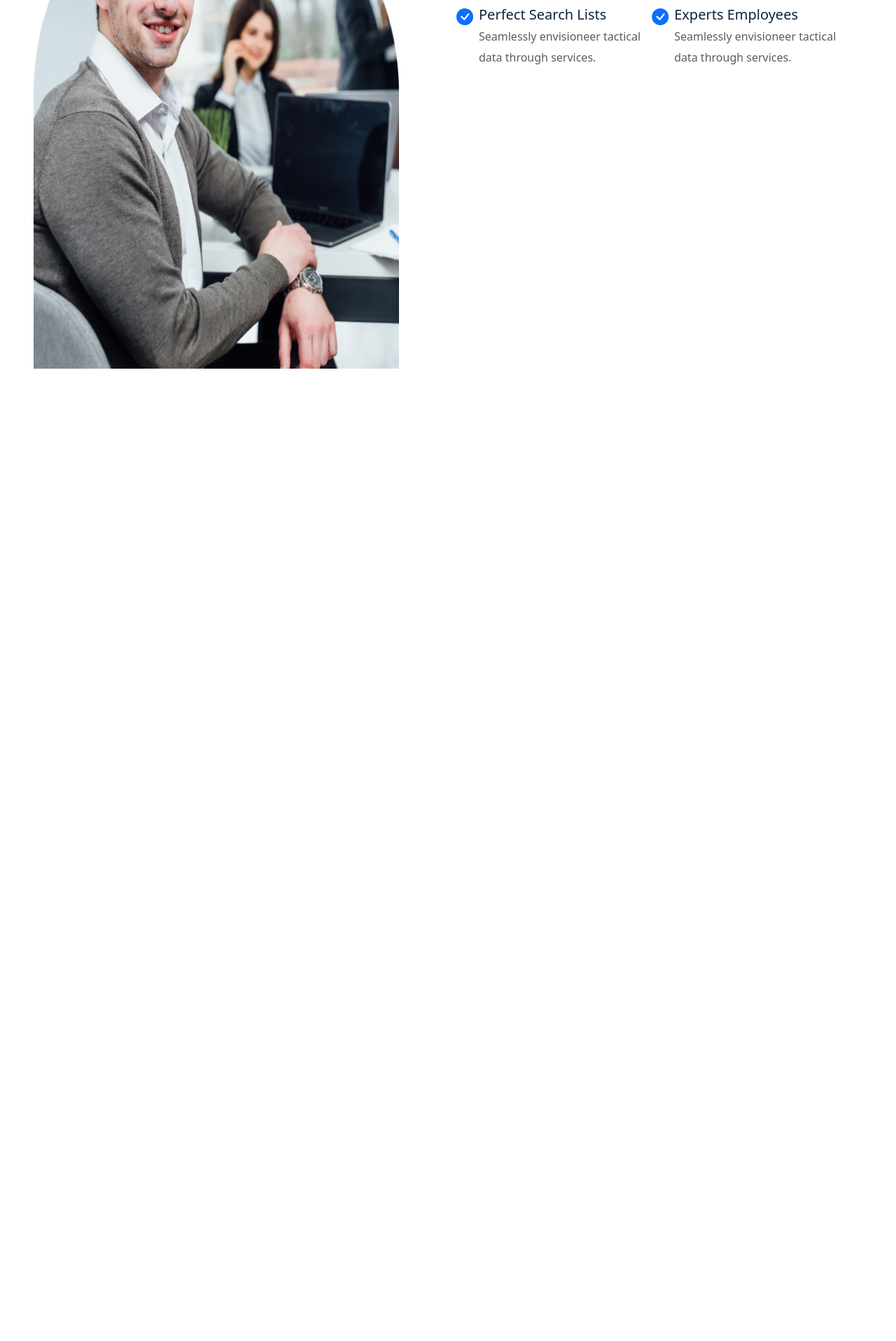
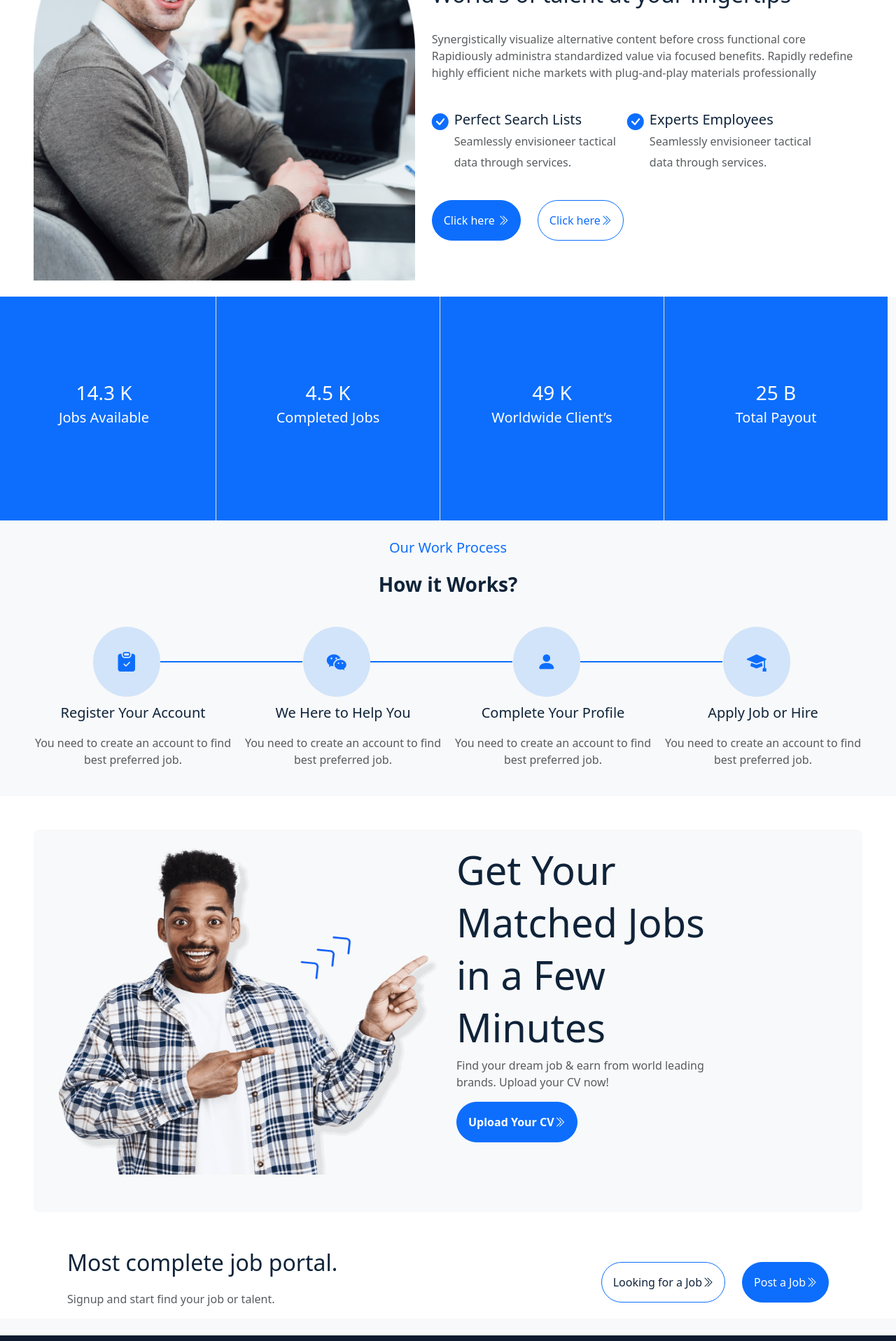
Before and after one commit to rebeccawaweru/JobNest, a React (Vite) app in the folder client/: page / in a window 1280 px wide. Shown: the part 1540-3457 px from the top of the page at 70% size. Before the commit the page ends 2075 px from the top, so only its background shows below. Built offline with nearby package versions, Linux system fonts and the light colour scheme.

Commit message:
landing page main features

```diff
--- a/client/src/App.tsx
+++ b/client/src/App.tsx
@@ -1,15 +1,16 @@
-import { NavBar,Filter,JobCard} from './components'
+import { NavBar,Filter,JobCard,Stats,Step, Footer} from './components'
 import { Row,Container,Col ,Image, Button, Stack} from 'react-bootstrap'
 import banner from './assets/images/banner1.png'
 import banner2 from './assets/images/banner2.jpg'
+import banner3 from './assets/images/banner3.png'
 import avatar from './assets/images/avatar.png'
 import './saas/main.scss'
 function App() {
   return (
-    <Container className='bg-light p-0 w-100' fluid >
+    <Container className='bg-light p-0 w-100 ' fluid >
       <NavBar/>
 
-        <Stack gap={4}>
+        <div className='d-grid gap-4 overflow-hidden '>
   <Row className="px-5 pt-5 justify-content-center">
     <Col  className="text-left  content ">
       <p className="text-muted">We deliver blazing fast work Solution</p>
@@ -42,7 +43,7 @@ function App() {
   <div className='d-flex justify-content-between px-5'>
     <p className='fs-3 topic'>Most demanding category</p>
     <p className='text-decoration-underline text-primary mt-2 fw-bold'>Explore All Fields
-    <i className="bi bi-chevron-double-right text-bold "></i>
+    <i className="bi bi-chevron-double-right"></i>
     </p>
   </div>
 
@@ -53,9 +54,10 @@ function App() {
   <JobCard icon='bi bi bi-headphones' title='Support Service' jobs={4}/>
   </div>
 
- <Row className='bg-white d-flex justify-content-center px-5 pt-5 pb-2 '>
-  <Col><Image src={banner2} alt="banner2" className="banner2 " /></Col>
-  <Col>
+ <Stack direction="horizontal" gap={4} className='bg-white px-5 pt-5'>
+ <Image src={banner2} alt="banner2" className="h-100 w-100 mb-5" />
+
+  <div className="d-grid gap-4">
   <p className='text-primary'>MORE ABOUT OUR COMPANY</p>
   <h2 className='topic'>World's of talent at your fingertips</h2>
   <p className='text-muted'>Synergistically visualize alternative content before cross functional core Rapidiously administra standardized value via focused benefits. Rapidly redefine highly efficient niche markets with plug-and-play materials professionally</p>
@@ -76,17 +78,69 @@ function App() {
     <span className='text-muted fs-6'>Seamlessly envisioneer tactical <br/>data through services.</span></p>
     </div>
     </div>
+
+
   </Stack>
-
-  </Col>
- </Row>
+  <div className='d-flex justify-content-start w-50 gap-4'>
+  <Button variant="primary" className="rounded-pill button p-3">Click here <i className="bi bi-chevron-double-right text-bold "></i></Button>
+  <Button variant="outline-primary" className="rounded-pill button p-3">Click here<i className="bi bi-chevron-double-right text-bold "></i></Button>
+  </div>
+  </div>
  </Stack>
 
+  <Row className='bg-primary text-white d-flex justify-content-start align-items-center  stats'>
+  <Stats num="14.3 K" title="Jobs Available"/>
+  <Stats num="4.5 K"  title="Completed Jobs"/>
+  <Stats num="49 K" title="Worldwide Client’s"/>
+  <Stats num="25 B" title="Total Payout"/>
+  </Row>
 
 
+    <div className='text-center'>
+    <p className='text-primary fs-5'>Our Work Process</p>
+    <p className="fw-bold fs-3 topic">How it Works?</p>
+    </div>
+
+   <div className='d-flex gap-3 px-5 justify-content-center align-items-center'>
+    <Step icon="bi bi-clipboard-check-fill" display="border-bottom" title="Register Your Account" caption="You need to create an account to find best preferred job."/>
+    <Step icon="bi bi-wechat" display="border-bottom" title="We Here to Help You" caption="You need to create an account to find best preferred job."/>
+    <Step icon="bi bi-person-fill" display="border-bottom" title="Complete Your Profile" caption="You need to create an account to find best preferred job."/>
+    <Step icon="bi bi-mortarboard-fill" display="border-none" title="Apply Job or Hire" caption="You need to create an account to find best preferred job."/>
+   </div>
 
 
+    <div className='bg-white '>
+   <Row className="m-5 bg-light  p-4 rounded-3">
+    <Col> <Image src={banner3} alt="banner2" className="image w-100" /></Col>
+    <Col>
+    <div className='topic'>
+    <h1>Get Your</h1>
+    <h1>Matched Jobs</h1>
+    <h1>in a Few</h1>
+    <h1>Minutes</h1>
+    </div>
+    <p className='text-muted'>Find your dream job & earn from world leading <br/> brands. Upload your CV now!</p>
+    <Button variant="primary" className='rounded-pill button fw-bold p-3'>Upload Your CV<i className="bi bi-chevron-double-right"></i></Button>
+    </Col>
+   </Row>
 
+   <div className='d-flex justify-content-between px-5 align-items-center'>
+    <div className='px-5'>
+    <p className='topic fs-2'>Most complete job portal.</p>
+    <p className='text-muted'>Signup and start find your job or talent.</p>
+    </div>
+
+    <div className='d-flex gap-4 px-5'>
+    <Button className='rounded-pill button p-3 topic ' variant='outline-primary'>Looking for a Job<i className="bi bi-chevron-double-right"></i></Button>
+    <Button className='rounded-pill button p-3 ' variant='primary'>Post a Job<i className="bi bi-chevron-double-right"></i></Button>
+    </div>
+
+   </div>
+
+  </div>
+
+    <Footer/>
+  </div>
     </Container>
   )
 }
--- a/client/src/components/card.tsx
+++ b/client/src/components/card.tsx
@@ -10,8 +10,8 @@ function JobCard(props:propObject) {
   const {icon,title,jobs} = props
   return (
     <Card className='d-block text-left align-items-center justify-content-center p-4 mx-1' style={{ width: '18rem' }}>
-     <Card.Text  className='rounded-circle text-primary mx-2 mt-4 mb-4 fs-2'>
-     <i className={`${icon} border rounded-circle p-4`}></i>
+     <Card.Text  className='rounded-circle text-primary fs-4 icon-bg d-flex align-items-center justify-content-center text-center border '>
+     <i className={`${icon}`}></i>
      </Card.Text>
       <Card.Body >
         <Card.Title className='fs-4 mt-4'>{title}</Card.Title>
--- /dev/null
+++ b/client/src/components/footer/footer.tsx
@@ -0,0 +1,58 @@
+import { Stack, Form, Button,InputGroup } from "react-bootstrap";
+
+export default function Footer(){
+    return (
+    <footer>
+    <div className="d-flex justify-content-center px-5 pt-2 align-items-center text-left  text-white">
+      <div className="w-50 group">
+         <p className="fs-2">JOBNEST</p>
+         <p className="text-secondary">It is a long established fact that is  the read will been distractend there and readable an important content.</p>
+         <p>Find Us On:</p>
+         <Stack direction="horizontal" gap={2}>
+         <i className="bi bi-twitter icn d-flex  rounded-circle p-2"></i>
+         <i className="bi bi-facebook d-flex icn rounded-circle p-2"></i>
+         <i className="bi bi-linkedin d-flex icn rounded-circle p-2"></i>
+         <i className="bi bi-instagram d-flex icn rounded-circle p-2"></i>
+         </Stack>
+      </div>
+
+      <div className="group w-25 ">
+      <p className="fs-5">Quick Links</p>
+      <div className="d-grid gap-2">
+        <li><i className="bi bi-chevron-double-right"></i> Job Packages</li>
+        <li><i className="bi bi-chevron-double-right"></i> Job Listing</li>
+        <li><i className="bi bi-chevron-double-right"></i> Job Packages</li>
+        <li><i className="bi bi-chevron-double-right"></i> Job Packages</li>
+        <li><i className="bi bi-chevron-double-right"></i> Job Packages</li>
+      </div>
+      </div>
+
+      <div className="group w-25">
+      <p className="fs-5">For Candidates</p>
+      <div className="d-grid gap-2">
+        <li><i className="bi bi-chevron-double-right"></i> User Dashboard</li>
+        <li><i className="bi bi-chevron-double-right"></i> Candidates Listing</li>
+        <li><i className="bi bi-chevron-double-right"></i> Candidates Grid</li>
+        <li><i className="bi bi-chevron-double-right"></i> CV Packages</li>
+        <li><i className="bi bi-chevron-double-right"></i> Candidates Login</li>
+      </div>
+      </div>
+
+      <div className="mt-4">
+      <p className="fs-5">Get In Touch</p>
+      <p className="text-secondary">Fusce varius, dolor tempor interdum tristiquei bibendum service life.</p>
+      <InputGroup className=" mb-3 border rounded-pill text-center p-2  ">
+      <Form.Control className=" border-0 bg-transparent input " type="text" placeholder="Your email address" />
+        <InputGroup.Text className="bg-transparent border-0 border-none text-white" id="basic-addon2"><i className="bi bi-envelope"></i></InputGroup.Text>
+      </InputGroup>
+      <Button className="rounded-pill p-3 button" variant="primary">Subscribe Now<i className="bi bi-chevron-double-right"></i></Button>
+      </div>
+    </div>
+    <hr className="border"/>
+    <div className="d-flex justify-content-between text-secondary fs-6  px-5">
+        <p>JobNest | Developed by: alx-students</p>
+        <p>© JobNest 2024 | All Right Reserved</p>
+    </div>
+    </footer>
+    )
+}
--- a/client/src/components/index.tsx
+++ b/client/src/components/index.tsx
@@ -2,3 +2,6 @@ export {default as NavBar } from './navbar/navbar'
 export {default as Filter} from './filter'
 export {default as Avatar} from './avatar'
 export {default as JobCard} from './card'
+export {default as Stats} from './stats'
+export {default as Step} from './step'
+export {default as Footer} from './footer/footer'
--- /dev/null
+++ b/client/src/components/stats.tsx
@@ -0,0 +1,13 @@
+import { Col } from "react-bootstrap"
+interface propObject {
+    num:string,
+    title:string
+}
+export default function Stats(props:propObject){
+    const {num,title} = props
+    return(
+        <Col className='h-100 d-flex align-items-center justify-content-center stat text-center fs-3'>
+        <p className='d-grid'>{num} <span className="fs-5">{title}</span></p>
+      </Col>
+    )
+}
--- /dev/null
+++ b/client/src/components/step.tsx
@@ -0,0 +1,24 @@
+
+interface propObject {
+    title:string,
+    caption:string,
+    display:string,
+    icon:string,
+}
+export default function Step(props:propObject){
+    const {title, caption, display, icon} = props;
+    return (
+        <div className='d-grid text-center step'>
+
+        <div className="d-inline-flex justify-content-center ">
+        <div className='rounded-circle text-primary mb-2 fs-3 icon-bg d-flex align-items-center justify-content-center text-center'>
+          <i className={icon}></i>
+        </div>
+        <div className={`${display} connector border-2 mt-4 h-25  border-primary`}></div>
+        </div>
+
+        <p className="fs-5 topic">{title}</p>
+        <p className="fs-6 text-muted">{caption}</p>
+      </div>
+    )
+}
--- a/client/src/saas/main.scss
+++ b/client/src/saas/main.scss
@@ -1,8 +1,11 @@
 @import "_breakpoint";
 
 $myBlue:#0f2339;
+$darkBlue:#0F1B31;
+
+$light:#D2E4F9;
 $largeFont:56px;
-
+$fontWeight:400;
 .search {
     font-size: small;
 }
@@ -10,25 +13,65 @@ $largeFont:56px;
 .button:hover{
     background-color: $myBlue;
 }
+footer {
+    background-color: $darkBlue;
+
+    .group{
+        margin-right: 8%;
+    }
+}
 
 
+@mixin icon-bg {
+    height: 100px;
+    width: 100px;
+}
+.icon-bg {
+    @include icon-bg
+}
+.input::placeholder{
+   color: white;
+}
+.step .icon-bg {
+    background-color: $light;
+    @include icon-bg;
+    margin-left: -15px;
+}
+.icn {
+    background-color: $myBlue;
+
+}
+.step > div{
+    width:100%;
+    margin-left:100px;
+    display:relative
+}
+.connector{
+    width:75%;
+    display: absolute;
+}
 h1{
     font-size: $largeFont;
     color: $myBlue;
+
 }
 .avatar {
     height: 10vh;
     width: 38%;
     object-fit: fill;
 
-
 }
 .image {
     height: 94%;
 }
-.banner2{
-    height: 90vh;
-    width: 90%;
+.stats {
+    height: 40vh;
+    width: 100%;
+    font-weight: $fontWeight;
+    margin-top: -2%;
+}
+.stat {
+    border-left: 1px solid wheat;
 }
 
 @mixin breakpoint($width){
@@ -42,6 +85,9 @@ h1{
     @include textColor
 }
 
+li{
+    list-style: none;
+}
 
 @media (max-width: $sm) {
     .button{
```
Also changed, not shown: client/src/assets/images/banner3.png (added).
